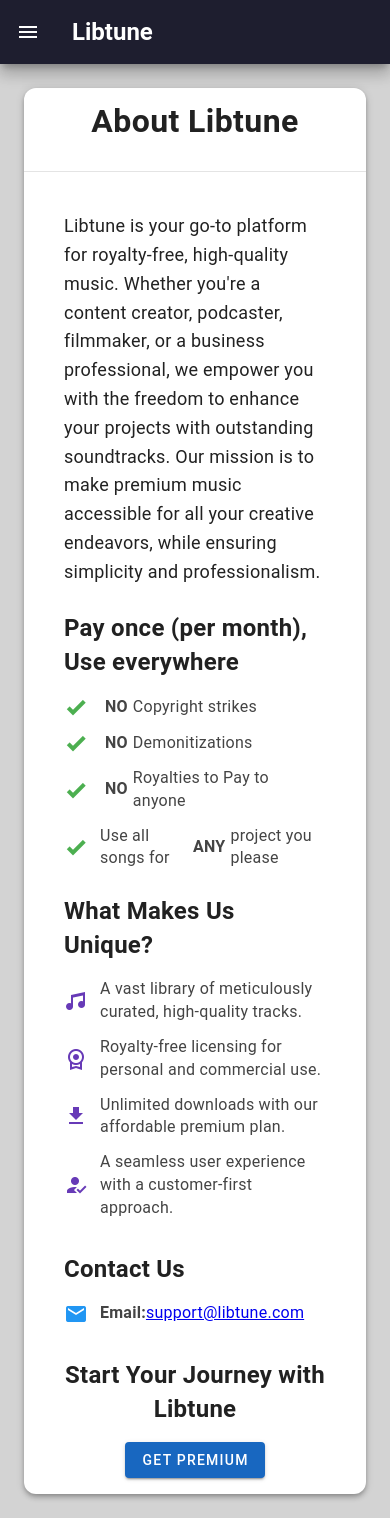
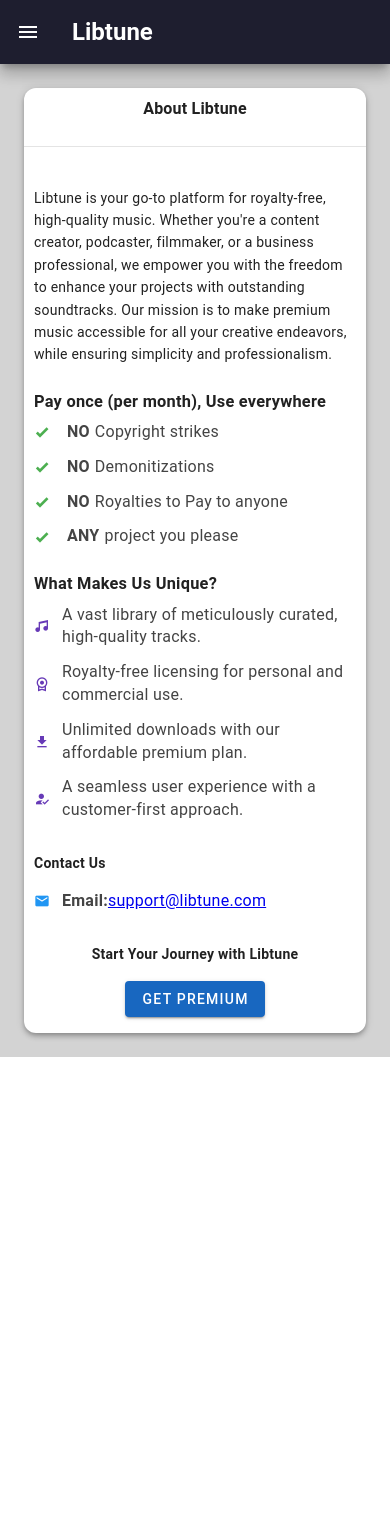
Before and after one commit to angejr/libtune-frontend, a Nuxt app: page /About in a window 390 px wide. After the commit the page ends 1057 px from the top, so only its background shows below. Built offline with nearby package versions, Linux system fonts and the light colour scheme.

Commit message:
Adapted About and terms page

```diff
--- a/components/AppBar.vue
+++ b/components/AppBar.vue
@@ -197,6 +197,7 @@
           @click="
             goToPath('/');
             authStore?.logout();
+            drawer = false; drawerUser= false
           "
         >Logout</v-list-item>
       </v-list>
--- a/pages/About.vue
+++ b/pages/About.vue
@@ -1,15 +1,26 @@
+<script setup>
+const displayStore = useDisplayStore()
+useSeoMeta({
+  title: "About Us",
+  ogTitle: "About Us",
+  description: "Our mission is to make premium music accessible for all your creative projects, while ensuring simplicity and professionalism.",
+  ogDescription: "Our mission is to make premium music accessible for all your creative projects, while ensuring simplicity and professionalism.",
+})
+
+</script>
+
 <template>
     <v-container class="about-page" fluid>
-      <v-card elevation="4" class="about-card">
+      <v-card elevation="4" :style="{ fontSize: displayStore.isMobile ? 'unset': '' }" class="about-card">
         <!-- Header Section -->
-        <v-card-title class="about-title text-center">
+        <v-card-title :style="{ fontSize: displayStore.isMobile ? 'unset': '' }" class="about-title text-center">
           About Libtune
         </v-card-title>
         <v-divider></v-divider>
-        <v-card-text style="padding-left: 40px; padding-right: 40px">
+        <v-card-text :style="{paddingLeft: displayStore.isMobile ? '10px' : '40px', paddingRight: displayStore.isMobile ? '10px' : '40px' }">
           <!-- Introduction -->
-          <section class="about-section">
-            <p class="intro">
+          <section :style="{ fontSize: displayStore.isMobile ? 'unset': '' }" class="about-section">
+            <p :style="{ fontSize: displayStore.isMobile ? 'unset': '' }" class="intro">
               Libtune is your go-to platform for royalty-free, high-quality music.
               Whether you're a content creator, podcaster, filmmaker, or a business professional,
               we empower you with the freedom to enhance your projects with outstanding soundtracks.
@@ -19,65 +30,67 @@
           </section>
 
           <!-- Commitment Section -->
-          <section class="about-section">
-            <h2 class="section-title">Pay once (per month), Use everywhere</h2>
-            <ul class="features-list">
+          <section :style="{ fontSize: displayStore.isMobile ? 'unset': '' }" class="about-section">
+            <h2 v-if="!displayStore.isMobile" class="section-title">Pay once (per month), Use everywhere</h2>
+            <h3 v-else style="margin-bottom: 8px;">Pay once (per month), Use everywhere</h3>
+            <ul :style="{ fontSize: displayStore.isMobile ? 'unset': '' }" class="features-list">
               <li>
-                <v-icon color="green" class="feature-icon">mdi-check-bold</v-icon>
+                <v-icon color="green" :style="{ fontSize: displayStore.isMobile ? 'unset': '' }" class="feature-icon">mdi-check-bold</v-icon>
                 <strong style="margin-left:5px; margin-right:5px">NO</strong> Copyright strikes
               </li>
               <li>
-                <v-icon color="green" class="feature-icon">mdi-check-bold</v-icon>
+                <v-icon color="green" :style="{ fontSize: displayStore.isMobile ? 'unset': '' }" class="feature-icon">mdi-check-bold</v-icon>
                 <strong style="margin-left:5px; margin-right:5px">NO</strong> Demonitizations
               </li>
               <li>
-                <v-icon color="green" class="feature-icon">mdi-check-bold</v-icon>
+                <v-icon color="green" :style="{ fontSize: displayStore.isMobile ? 'unset': '' }" class="feature-icon">mdi-check-bold</v-icon>
                 <strong style="margin-left:5px; margin-right:5px">NO</strong> Royalties to Pay to anyone
               </li>
               <li>
-                <v-icon color="green" class="feature-icon">mdi-check-bold</v-icon>
-                Use all songs for <strong style="margin-left:5px; margin-right:5px">ANY</strong> project you please
+                <v-icon color="green" :style="{ fontSize: displayStore.isMobile ? 'unset': '' }" class="feature-icon">mdi-check-bold</v-icon>
+                <strong style="margin-left:5px; margin-right:5px">ANY</strong> project you please
               </li>
             </ul>
           </section>
 
           <!-- Features Section -->
-          <section class="about-section">
-            <h2 class="section-title">What Makes Us Unique?</h2>
-            <ul class="features-list">
+          <section :style="{ fontSize: displayStore.isMobile ? 'unset': '' }" class="about-section">
+            <h2  v-if="!displayStore.isMobile" class="section-title">What Makes Us Unique?</h2>
+            <h3 v-else style="margin-bottom: 8px;">What Makes Us Unique?</h3>
+            <ul :style="{ fontSize: displayStore.isMobile ? 'unset': '' }" class="features-list">
               <li>
-                <v-icon color="deep-purple lighten-2" class="feature-icon">mdi-music</v-icon>
+                <v-icon color="deep-purple lighten-2" :style="{ fontSize: displayStore.isMobile ? 'unset': '' }" class="feature-icon">mdi-music</v-icon>
                 A vast library of meticulously curated, high-quality tracks.
               </li>
               <li>
-                <v-icon color="deep-purple lighten-2" class="feature-icon">mdi-license</v-icon>
+                <v-icon color="deep-purple lighten-2" :style="{ fontSize: displayStore.isMobile ? 'unset': '' }" class="feature-icon">mdi-license</v-icon>
                 Royalty-free licensing for personal and commercial use.
               </li>
               <li>
-                <v-icon color="deep-purple lighten-2" class="feature-icon">mdi-download</v-icon>
+                <v-icon color="deep-purple lighten-2" :style="{ fontSize: displayStore.isMobile ? 'unset': '' }" class="feature-icon">mdi-download</v-icon>
                 Unlimited downloads with our affordable premium plan.
               </li>
               <li>
-                <v-icon color="deep-purple lighten-2" class="feature-icon">mdi-account-check</v-icon>
+                <v-icon color="deep-purple lighten-2" :style="{ fontSize: displayStore.isMobile ? 'unset': '' }" class="feature-icon">mdi-account-check</v-icon>
                 A seamless user experience with a customer-first approach.
               </li>
             </ul>
           </section>
 
           <!-- Contact Section -->
-        <section class="about-section contact">
-          <h2 class="section-title">Contact Us</h2>
-          <ul class="contact-list">
+        <section :style="{ fontSize: displayStore.isMobile ? 'unset': '' }" class="about-section contact">
+          <h2 :style="{ fontSize: displayStore.isMobile ? 'unset': '' }" class="section-title">Contact Us</h2>
+          <ul :style="{ fontSize: displayStore.isMobile ? 'unset': '' }" class="contact-list">
             <li>
-              <v-icon color="blue darken-2" class="contact-icon">mdi-email</v-icon>
+              <v-icon color="blue darken-2" :style="{ fontSize: displayStore.isMobile ? 'unset': '' }" class="contact-icon">mdi-email</v-icon>
               <strong>Email:</strong> <a href="mailto:support@libtune.com">support@libtune.com</a>
             </li>
           </ul>
         </section>
 
           <!-- Call to Action -->
-          <section class="about-section cta">
-            <h2 class="section-title">Start Your Journey with Libtune</h2>
+          <section :style="{ fontSize: displayStore.isMobile ? 'unset': '' }" class="about-section cta">
+            <h2 :style="{ fontSize: displayStore.isMobile ? 'unset': '' }" class="section-title">Start Your Journey with Libtune</h2>
             <v-btn color="primary" variant="elevated" large @click="goToPath('/subscribe')">
           Get Premium
         </v-btn>
@@ -86,16 +99,6 @@
       </v-card>
     </v-container>
   </template>
-
-  <script setup>
-    useSeoMeta({
-      title: "About Us",
-      ogTitle: "About Us",
-      description: "Our mission is to make premium music accessible for all your creative projects, while ensuring simplicity and professionalism.",
-      ogDescription: "Our mission is to make premium music accessible for all your creative projects, while ensuring simplicity and professionalism.",
-})
-
-  </script>
 
   <style scoped>
   .about-page {
--- a/pages/Terms.vue
+++ b/pages/Terms.vue
@@ -1,4 +1,6 @@
 <script setup>
+  const displayStore = useDisplayStore()
+
   useSeoMeta({
   title: "Terms and Conditions",
   ogTitle: "Terms and Conditions",
@@ -14,11 +16,12 @@
     <v-container class="py-8" style="display: flex; justify-content: center; border-radius: 12px;">
       <v-card style="border-radius: 12px;">
         <v-card-title style="display: flex; justify-content: center">
-          <h1>Terms and Conditions</h1>
+          <h1 v-if="!displayStore.isMobile">Terms and Conditions</h1>
+          <h3 v-else>Terms and Conditions</h3>
         </v-card-title>
         <v-card-text>
           <body class="termsContent">
-            <h1>Terms of Service for Libtune</h1>
+            <h1 v-if="!displayStore.isMobile">Terms of Service for Libtune</h1>
             <p><strong>Effective Date:</strong> 24/11/2024</p>
             <p><strong>Last Updated:</strong> 24/11/2024</p>
             <p>
@@ -29,7 +32,8 @@
               use the Services.
             </p>
 
-            <h2>1. Definitions</h2>
+            <h2 v-if="!displayStore.isMobile">1. Definitions</h2>
+            <h3 v-else>1. Definitions</h3>
             <ul>
               <li>
                 <strong>"Libtune"</strong> refers to our platform, services, and
@@ -50,7 +54,8 @@
               </li>
             </ul>
 
-            <h2>2. License Grant</h2>
+            <h2 v-if="!displayStore.isMobile">2. License Grant</h2>
+            <h3 v-else>2. License Grant</h3>
             <p>
               <strong>2.1 Permitted Uses:</strong> Upon subscribing to a paid
               Subscription Plan, Libtune grants you a non-exclusive,
@@ -79,7 +84,8 @@
               </li>
             </ul>
 
-            <h2>3. Subscription and Payment</h2>
+            <h2 v-if="!displayStore.isMobile">3. Subscription and Payment</h2>
+            <h3 v-else>3. Subscription and Payment</h3>
             <p>
               <strong>3.1 Subscription Plans:</strong> Access to Libtune’s
               downloadable Content is available through a paid Subscription Plan.
@@ -98,7 +104,8 @@
               cycle.
             </p>
 
-            <h2>4. Intellectual Property</h2>
+            <h2 v-if="!displayStore.isMobile">4. Intellectual Property</h2>
+            <h3 v-else>4. Intellectual Property</h3>
             <p>
               <strong>4.1 Ownership:</strong> All Content available on Libtune
               remains the intellectual property of Libtune and/or its licensors.
@@ -110,7 +117,8 @@
               applicable.
             </p>
 
-            <h2>5. User Responsibilities</h2>
+            <h2 v-if="!displayStore.isMobile">5. User Responsibilities</h2>
+            <h3 v-else>5. User Responsibilities</h3>
             <p>
               <strong>5.1 Account Security:</strong> You are responsible for
               maintaining the security of your account credentials and for all
@@ -121,7 +129,8 @@
               accordance with all applicable laws and regulations.
             </p>
 
-            <h2>6. Termination</h2>
+            <h2 v-if="!displayStore.isMobile">6. Termination</h2>
+            <h3 v-else>6. Termination</h3>
             <p>
               <strong>6.1</strong> Libtune reserves the right to suspend or
               terminate your account at any time for violation of these Terms or
@@ -133,35 +142,40 @@
               subscription may continue to use the licensed Content.
             </p>
 
-            <h2>7. Disclaimer of Warranties</h2>
+            <h2 v-if="!displayStore.isMobile">7. Disclaimer of Warranties</h2>
+            <h3 v-else>7. Disclaimer of Warranties</h3>
             <p>
               Libtune provides the Services “as is” and disclaims all warranties,
               express or implied, including but not limited to merchantability,
               fitness for a particular purpose, and non-infringement.
             </p>
 
-            <h2>8. Limitation of Liability</h2>
+            <h2 v-if="!displayStore.isMobile">8. Limitation of Liability</h2>
+            <h3 v-else>8. Limitation of Liability</h3>
             <p>
               To the fullest extent permitted by law, Libtune shall not be liable
               for any indirect, incidental, consequential, or special damages
               arising out of or in connection with your use of the Services.
             </p>
 
-            <h2>9. Indemnification</h2>
+            <h2 v-if="!displayStore.isMobile">9. Indemnification</h2>
+            <h3 v-else>9. Indemnification</h3>
             <p>
               You agree to indemnify and hold Libtune harmless from any claims,
               damages, or expenses (including reasonable legal fees) arising out
               of your use of the Services or breach of these Terms.
             </p>
 
-            <h2>10. Governing Law</h2>
+            <h2 v-if="!displayStore.isMobile">10. Governing Law</h2>
+            <h3 v-else>10. Governing Law</h3>
             <p>
               These Terms are governed by the laws of France. Any disputes arising
               from or related to these Terms shall be resolved in the courts of
               [insert specific jurisdiction in France, e.g., Paris].
             </p>
 
-            <h2>11. Changes to the Terms</h2>
+            <h2 v-if="!displayStore.isMobile">11. Changes to the Terms</h2>
+            <h3 v-else>11. Changes to the Terms</h3>
             <p>
               Libtune reserves the right to modify these Terms at any time. We
               will notify users of significant changes via email or platform
@@ -169,7 +183,8 @@
               implemented constitutes your acceptance of the new Terms.
             </p>
 
-            <h2>12. Contact Information</h2>
+            <h2 v-if="!displayStore.isMobile">12. Contact Information</h2>
+            <h3 v-else>12. Contact Information</h3>
             <p>If you have questions about these Terms, please contact us at:</p>
             <p><strong>Email:</strong> support@libtune.com</p>
             <p>
```
